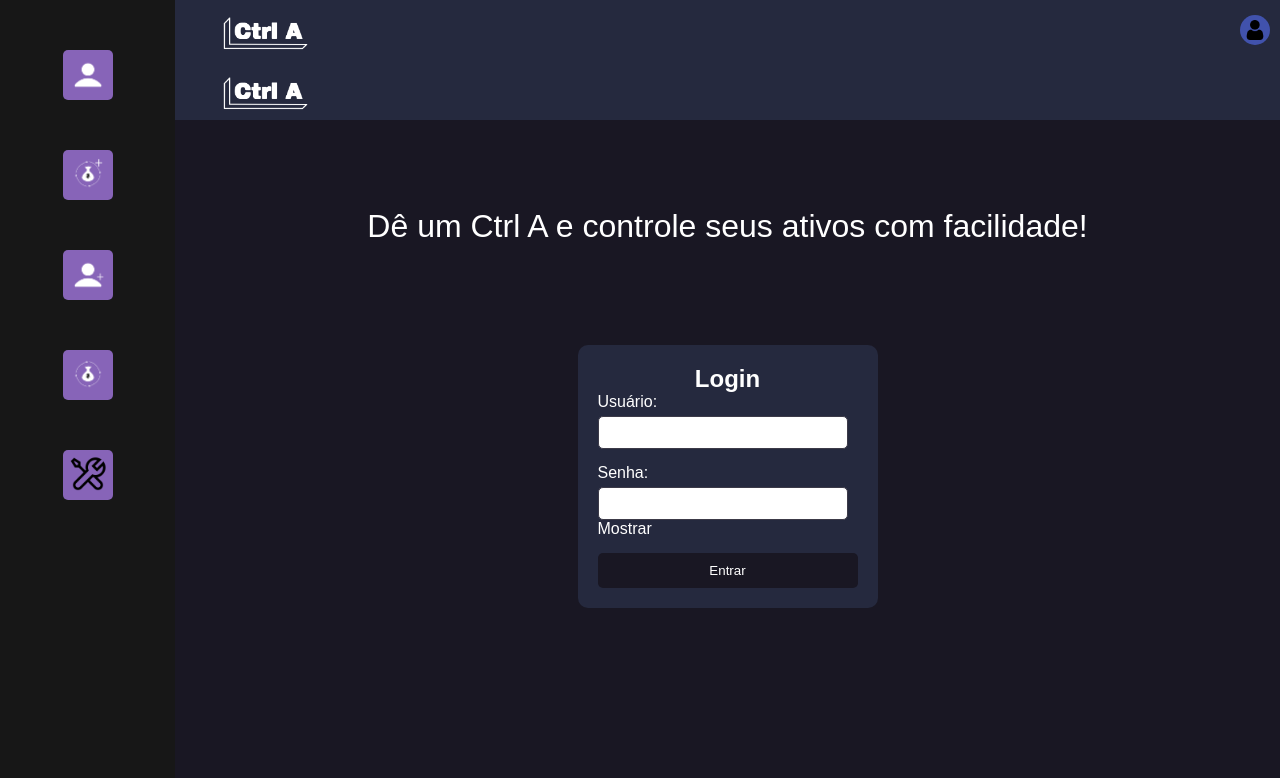
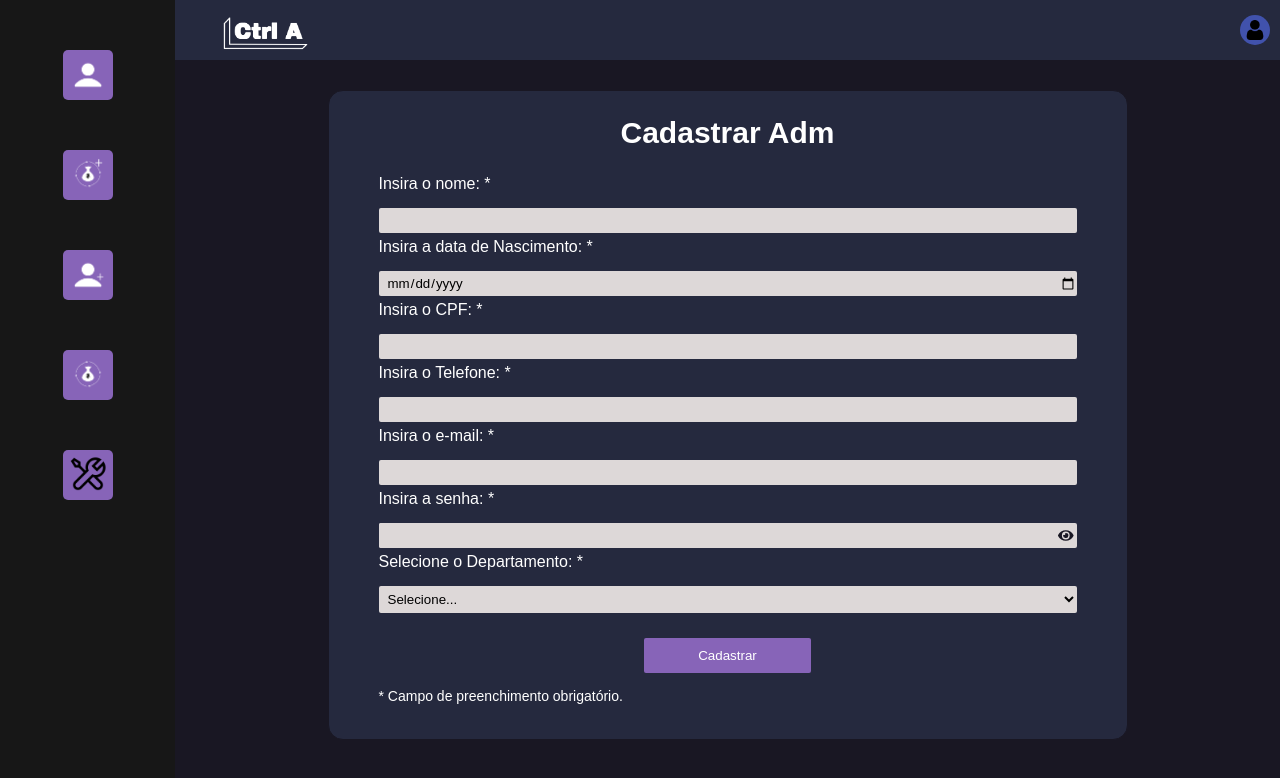
Before and after one commit to equipe-javali/API_3_FRONT, a React (Create React App) app in the folder ctrl-a/: page /CadastroUsuarioAdm in a window 1280 px wide. Shown: the top 778 px of the page. Built offline with nearby package versions, Linux system fonts and the light colour scheme.

Commit message:
Merge da 17

```diff
--- a/ctrl-a/src/App.tsx
+++ b/ctrl-a/src/App.tsx
@@ -1,27 +1,28 @@
+
 import { BrowserRouter, Route, Routes } from 'react-router-dom';
 import './App.css';
-import Home from './pages/home';
 import BaseLateralHeader from './pages/BaseLateralHeader';
 import DashboardAtivos from './pages/dashboardAtivos';
 import VisualizarUsuario from './pages/VisualizarUsuario';
 import CadastroAtivos from './pages/cadastroAtivos';
 import CriarUsuario from './pages/criarUsuario';
 import AtualizarAtivo from './pages/atualizarAtivos';
+import CriarUsuarioAdm from './pages/cadastrarAdm';
+import Home from './pages/home';
 import HistoricoManutencao from './pages/historicoManutencaoAtivo';
-
 export default function App() {
   return (
-
     <BrowserRouter>
       <Routes>
         <Route index element={<Home />} />
         <Route element={<BaseLateralHeader />}>
-          <Route path="/ListaAtivos" element={< DashboardAtivos />} />
-          <Route path="/ListaUsuarios" element={< VisualizarUsuario />} />
-          <Route path="/CadastroAtivo" element={< CadastroAtivos />} />
-          <Route path="/CadastroUsuario" element={< CriarUsuario />} />
-          <Route path="/AtualizarAtivo/:id" element={< AtualizarAtivo />} />
-          <Route path="/HistoricoManutencao/:id_ativo" element={<HistoricoManutencao/>} />
+          <Route path="/ListaAtivos" element={<DashboardAtivos />} />
+          <Route path="/ListaUsuarios" element={<VisualizarUsuario />} />
+          <Route path="/CadastroAtivo" element={<CadastroAtivos />} />
+          <Route path="/CadastroUsuario" element={<CriarUsuario />} />
+          <Route path="/AtualizarAtivo/:id" element={<AtualizarAtivo />} />
+          <Route path="/HistoricoManutencao/:id_ativo" element={<HistoricoManutencao />} />
+          <Route path="/CadastroUsuarioAdm" element={<CriarUsuarioAdm />} />
           {/* path="*" serve para qualquer rota, então deve ficar por último e direcionar para a home ou uma página de erro 404 */}
           <Route path="*" element={<Home />} />
         </Route>
--- a/ctrl-a/src/pages/VisualizarUsuario.tsx
+++ b/ctrl-a/src/pages/VisualizarUsuario.tsx
@@ -6,13 +6,11 @@ import { Link } from 'react-router-dom';
 interface Ativo {
   id: number;
   nome: string;
-
 }
 
 interface UsuarioLogin {
   id: number;
   senha: string;
-
 }
 
 interface Usuario {
@@ -55,7 +53,7 @@ export default function VisualizarUsuario() {
           setTipoResposta("Erro")
         }
         return response.json();
-     })
+      })
       .then((data: Usuario[]) => {
         data.sort((a, b) => a.id - b.id);
         setUsuarios(data);
--- /dev/null
+++ b/ctrl-a/src/pages/cadastrarAdm.tsx
@@ -0,0 +1,163 @@
+import { FormEvent, useState } from "react";
+import { FaEye, FaEyeSlash } from 'react-icons/fa';
+import './css/cadastrarUsuarioAdm.css';
+
+export default function CriarUsuarioAdm() {
+  const [nome, setNome] = useState('');
+  const [cpf, setCpf] = useState('');
+  const [nascimento, setNascimento] = useState('');
+  const [email, setEmail] = useState('');
+  const [telefone, setTelefone] = useState('');
+  const [senha, setSenha] = useState('');
+  const [confirmarSenha, setConfirmarSenha] = useState('');
+  const [showPassword, setShowPassword] = useState(false);
+  const [departamento, setDepartamento] = useState('');
+  const [aviso, setAviso] = useState("")
+
+  const handleNomeChange = (event: React.ChangeEvent<HTMLInputElement>) => {
+    setNome(event.target.value);
+  };
+
+  const handleCPFChange = (event: React.ChangeEvent<HTMLInputElement>) => {
+    setCpf(event.target.value);
+  };
+
+  const handleNascimentoChange = (event: React.ChangeEvent<HTMLInputElement>) => {
+    setNascimento(event.target.value);
+  };
+
+  const handleEmailChange = (event: React.ChangeEvent<HTMLInputElement>) => {
+    const email = event.target.value;
+    setEmail(email);
+  };
+
+  const handleTelefoneChange = (event: React.ChangeEvent<HTMLInputElement>) => {
+    setTelefone(event.target.value);
+  };
+
+  const handleSenhaChange = (event: React.ChangeEvent<HTMLInputElement>) => {
+    setSenha(event.target.value);
+  };
+
+  const handleSubmit = async (event: FormEvent<HTMLFormElement>) => {
+    event.preventDefault();
+
+    const emailRegex = /^[a-zA-Z0-9._%+-]+@[a-zA-Z0-9.-]+\.[a-zA-Z]{2,}$/;
+
+  if (!emailRegex.test(email)) {
+    console.log('Email inválido');
+    return;
+  }
+
+    if (senha !== confirmarSenha) {
+      alert('As senhas não correspondem!');
+      return;
+    }
+
+    const userData = {
+      nome,
+      cpf,
+      nascimento,
+      departamento,
+      email,
+      telefone,
+      status: 'ativo'
+    };
+
+    try {
+      const userResponse = await fetch('http://localhost:8080/usuario/cadastro', {
+        method: 'POST',
+        headers: {
+          'Content-Type': 'application/json'
+        },
+        body: JSON.stringify(userData)
+      });
+
+      if (userResponse.ok) {
+        const userData = await userResponse.json();
+        const { id } = userData;
+
+        const loginData = {
+          usuario: {
+            id,
+          },
+          senha
+        };
+
+        const loginResponse = await fetch('http://localhost:8080/usuarioLogin/cadastro', {
+          method: 'POST',
+          headers: {
+            'Content-Type': 'application/json'
+          },
+          body: JSON.stringify(loginData)
+        });
+
+        if (loginResponse.ok) {
+          setAviso("Usuário cadastrado com sucesso!");
+          setTimeout(() => {
+            setAviso('');
+          }, 2000);
+
+        } else {
+          console.error('Falha ao cadastrar login do usuário');
+          const loginResponseData = await loginResponse.json();
+          console.log(loginResponseData);
+        }
+      } else {
+        console.error('Falha ao cadastrar usuário');
+        const userResponseData = await userResponse.json();
+        console.log(userResponseData);
+        setAviso("Falha ao cadastrar usuário!");
+          setTimeout(() => {
+            setAviso('');
+          }, 2000);
+      }
+    } catch (error) {
+      console.error(error);
+    }
+
+  setNome('');
+  setCpf('');
+  setNascimento('');
+  setDepartamento('');
+  setEmail('');
+  setTelefone('');
+  setSenha('');
+  setConfirmarSenha('');
+};
+
+  return (
+    <div className="CadastroAdm">
+
+      <form onSubmit={handleSubmit} className="form-cadastro">
+        <h1 className="titulo">Cadastrar Adm</h1>
+        <label>Insira o nome: *</label>
+        <input type="text" value={nome} onChange={handleNomeChange} required />
+        <label>Insira a data de Nascimento: *</label>
+        <input type="date" value={nascimento} onChange={handleNascimentoChange} required />
+        <label>Insira o CPF: *</label>
+        <input type="text" value={cpf} onChange={handleCPFChange} required />
+        <label>Insira o Telefone: *</label>
+        <input type="text" value={telefone} onChange={handleTelefoneChange} required />
+        <label>Insira o e-mail: *</label>
+        <input type="email" value={email} onChange={handleEmailChange} required />
+        <label>Insira a senha: *</label>
+        <div className="input-container">
+          <input type={showPassword ? "text" : "password"} value={senha} onChange={handleSenhaChange} required />
+          {showPassword ? <FaEyeSlash className="password-icon" onClick={() => setShowPassword(!showPassword)} /> : <FaEye className="password-icon" onClick={() => setShowPassword(!showPassword)} />}
+        </div>
+        {/* <label>Confirme a senha: *</label>
+        <input type="password" value={confirmarSenha} onChange={handleConfirmarSenhaChange} required /> */}
+        <label>Selecione o Departamento: *</label>
+        <select name="departamento" value={departamento} onChange={event => setDepartamento(event.target.value)} required>
+          <option value="">Selecione...</option>
+          <option value="Departamento 1">Departamento 1</option>
+          <option value="Departamento 2">Departamento 2</option>
+        </select>
+        <button type="submit">Cadastrar</button>
+        <label className="legenda">* Campo de preenchimento obrigatório.</label>
+        {aviso !== '' && <p>{aviso}</p>}
+      </form>
+    </div>
+  );
+}
--- /dev/null
+++ b/ctrl-a/src/pages/css/cadastrarUsuarioAdm.css
@@ -0,0 +1,99 @@
+.CadastroAdm .titulo {
+  text-align: center;
+  color: var(--branco);
+  font-family: Arial, sans-serif;
+  font-size: 30px;
+  margin-bottom: 20px;
+}
+
+.CadastroAdm .form-cadastro {
+  display: flex;
+  flex-direction: column;
+  align-items: center;
+  width: 100%;
+  max-width: 800px;
+  margin: 0 auto; /* Centraliza o formulário na página */
+  border: 1px solid var(--cor7);
+  padding: 25px;
+  padding-left: 50px;
+  padding-right: 50px;
+  background-color: var(--cor20);
+  border-radius: 15px;
+  margin-top: 30px;
+  margin-bottom: 30px;
+  gap: 5px;
+}
+
+.CadastroAdm .form-cadastro label {
+  align-self: flex-start;
+  margin-bottom: 10px;
+}
+
+.CadastroAdm .form-cadastro input {
+  width: 100%;
+  height: 25px;
+  border-radius: 2px;
+  background-color: var(--branco1);
+}
+
+.CadastroAdm input {
+
+  padding-left: 8px;
+}
+
+.CadastroAdm select {
+  padding: 5px;
+  width: 100%;
+  border-radius: 2px;
+  gap: 5px;
+  background-color: var(--branco1);
+}
+
+.CadastroAdm button {
+  margin-top: 20px;
+  padding: 10px;
+  border-radius: 2px;
+  margin-bottom: 10px;
+  cursor: pointer;
+  width: 24%;
+  background-color: var(--cor5);
+  color:#ffffff;
+}
+
+.CadastroAdm button:hover {
+  color:#ffffff;
+  border: 1px solid #ffffffae
+
+}
+
+.CadastroAdm button:active {
+  transform: scale(0.CadastroAdm .95);
+}
+
+.CadastroAdm .legenda {
+  text-align: left;
+  font-size: 14px;
+}
+
+.CadastroAdm .input-container input,
+.CadastroAdm .input-container {
+  height: 25px;
+  width: 100%;
+  border-radius: 2px;
+}
+
+.CadastroAdm .input-container {
+  display: flex;
+  background-color: var(--branco1);
+  align-items: center;
+}
+
+.CadastroAdm .input-container svg{
+  color: var(--cor7);
+}
+
+.CadastroAdm .password-icon {
+  height: 100%;
+  cursor: pointer;
+  margin-right:3px;
+}
```
Also changed, not shown: ctrl-a/package.json (+6 -1 lines), 1 other file (tests, documents, lock files or other folders).
